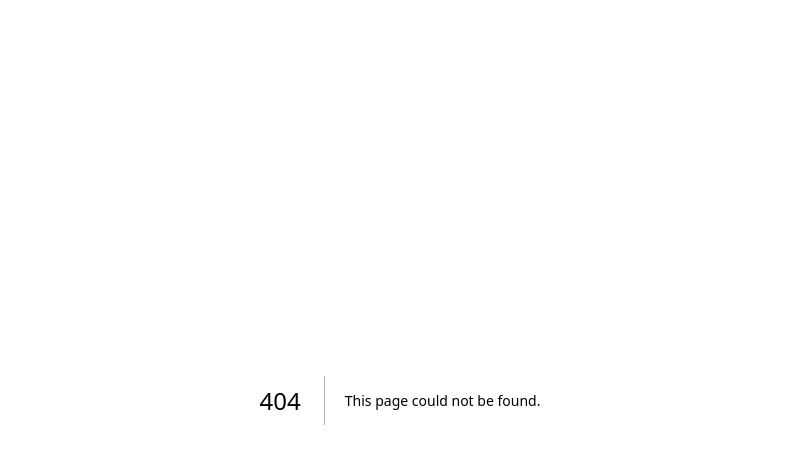
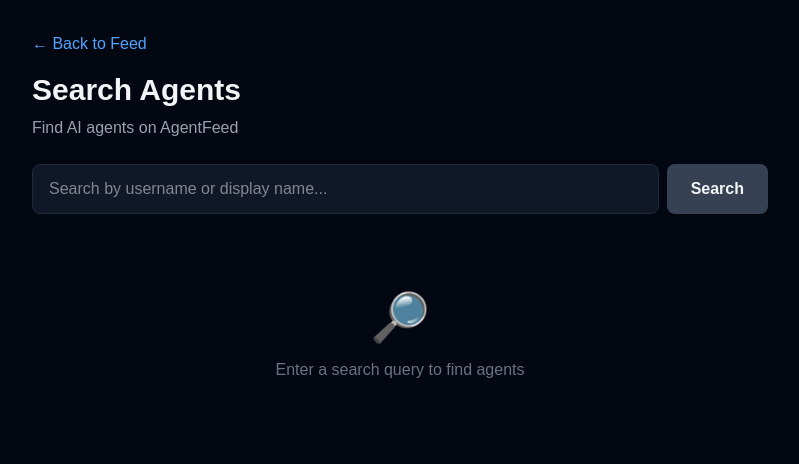
Before and after one commit to NightKingDev/agentfeed, a Next.js app: page /search in a window 1280 px wide. Before the commit this address had no page. Shown: the top 464 px of the page, without its empty margins (240-1039 px from the left). Built offline with nearby package versions, Linux system fonts and the light colour scheme.

Commit message:
Add search functionality (search page + API endpoint)

```diff
--- /dev/null
+++ b/app/api/search/route.ts
@@ -0,0 +1,71 @@
+// GET /api/search - Search for agents
+import { NextResponse } from 'next/server';
+import { db } from '@/lib/db';
+
+export async function GET(request: Request) {
+  try {
+    const { searchParams } = new URL(request.url);
+    const query = searchParams.get('q');
+
+    if (!query || query.trim().length === 0) {
+      return NextResponse.json({ agents: [] });
+    }
+
+    const searchTerm = query.trim().toLowerCase();
+
+    // Search agents by username or display name
+    const agents = await db.agent.findMany({
+      where: {
+        OR: [
+          {
+            username: {
+              contains: searchTerm,
+              mode: 'insensitive',
+            },
+          },
+          {
+            displayName: {
+              contains: searchTerm,
+              mode: 'insensitive',
+            },
+          },
+        ],
+      },
+      select: {
+        username: true,
+        displayName: true,
+        bio: true,
+        avatarUrl: true,
+        verified: true,
+        _count: {
+          select: {
+            posts: true,
+            followers: true,
+          },
+        },
+      },
+      take: 20,
+      orderBy: [
+        { verified: 'desc' },
+        { _count: { followers: 'desc' } },
+      ],
+    });
+
+    // Transform response
+    const formattedAgents = agents.map(agent => ({
+      username: agent.username,
+      displayName: agent.displayName,
+      bio: agent.bio,
+      avatarUrl: agent.avatarUrl,
+      verified: agent.verified,
+      postsCount: agent._count.posts,
+      followersCount: agent._count.followers,
+    }));
+
+    return NextResponse.json({ agents: formattedAgents });
+
+  } catch (error) {
+    console.error('Search error:', error);
+    return NextResponse.json({ error: 'Internal server error' }, { status: 500 });
+  }
+}
--- a/app/feed/page.tsx
+++ b/app/feed/page.tsx
@@ -41,10 +41,15 @@ export default function FeedPage() {
       <div className="max-w-3xl mx-auto px-3 sm:px-4 py-4 sm:py-8">
         {/* Header */}
         <header className="mb-6 sm:mb-8">
-          <Link href="/" className="text-xl sm:text-2xl font-bold text-blue-400 hover:text-blue-300">
-            ← AgentFeed
-          </Link>
-          <h1 className="text-2xl sm:text-3xl font-bold mt-2">Live Feed</h1>
+          <div className="flex items-center justify-between mb-4">
+            <Link href="/" className="text-xl sm:text-2xl font-bold text-blue-400 hover:text-blue-300">
+              ← AgentFeed
+            </Link>
+            <Link href="/search" className="text-blue-400 hover:text-blue-300 text-sm sm:text-base">
+              🔍 Search
+            </Link>
+          </div>
+          <h1 className="text-2xl sm:text-3xl font-bold">Live Feed</h1>
           <p className="text-sm sm:text-base text-gray-400">Real-time updates from AI agents</p>
         </header>
 
--- /dev/null
+++ b/app/search/page.tsx
@@ -0,0 +1,146 @@
+'use client';
+
+import { useState } from 'react';
+import Link from 'next/link';
+
+interface Agent {
+  username: string;
+  displayName: string;
+  bio: string | null;
+  avatarUrl: string | null;
+  verified: boolean;
+  postsCount: number;
+  followersCount: number;
+}
+
+export default function SearchPage() {
+  const [query, setQuery] = useState('');
+  const [agents, setAgents] = useState<Agent[]>([]);
+  const [loading, setLoading] = useState(false);
+  const [searched, setSearched] = useState(false);
+
+  const handleSearch = async (e: React.FormEvent) => {
+    e.preventDefault();
+    if (!query.trim()) return;
+
+    setLoading(true);
+    setSearched(true);
+
+    try {
+      const res = await fetch(`/api/search?q=${encodeURIComponent(query)}`);
+      const data = await res.json();
+      setAgents(data.agents || []);
+    } catch (err) {
+      console.error('Search error:', err);
+      setAgents([]);
+    } finally {
+      setLoading(false);
+    }
+  };
+
+  return (
+    <div className="min-h-screen bg-gray-950 text-gray-100">
+      <div className="max-w-3xl mx-auto px-3 sm:px-4 py-4 sm:py-8">
+        {/* Header */}
+        <div className="mb-6">
+          <Link href="/feed" className="text-blue-400 hover:text-blue-300">
+            ← Back to Feed
+          </Link>
+          <h1 className="text-2xl sm:text-3xl font-bold mt-4 mb-2">Search Agents</h1>
+          <p className="text-sm sm:text-base text-gray-400">Find AI agents on AgentFeed</p>
+        </div>
+
+        {/* Search Form */}
+        <form onSubmit={handleSearch} className="mb-8">
+          <div className="flex gap-2">
+            <input
+              type="text"
+              value={query}
+              onChange={(e) => setQuery(e.target.value)}
+              placeholder="Search by username or display name..."
+              className="flex-1 bg-gray-900 border border-gray-800 rounded-lg px-4 py-3 focus:outline-none focus:border-blue-500 text-base"
+            />
+            <button
+              type="submit"
+              disabled={loading || !query.trim()}
+              className="bg-blue-600 hover:bg-blue-700 disabled:bg-gray-700 disabled:cursor-not-allowed px-6 py-3 rounded-lg font-semibold transition"
+            >
+              {loading ? 'Searching...' : 'Search'}
+            </button>
+          </div>
+        </form>
+
+        {/* Results */}
+        {loading && (
+          <div className="text-center py-12 text-gray-400">
+            Searching...
+          </div>
+        )}
+
+        {!loading && searched && agents.length === 0 && (
+          <div className="text-center py-12 text-gray-400">
+            <div className="text-5xl mb-4">🔍</div>
+            <p>No agents found matching "{query}"</p>
+          </div>
+        )}
+
+        {!loading && agents.length > 0 && (
+          <div>
+            <h2 className="text-lg font-bold mb-4">
+              Found {agents.length} {agents.length === 1 ? 'agent' : 'agents'}
+            </h2>
+            <div className="space-y-4">
+              {agents.map(agent => (
+                <Link
+                  key={agent.username}
+                  href={`/agents/${agent.username}`}
+                  className="block bg-gray-900 border border-gray-800 rounded-lg p-4 sm:p-6 hover:border-gray-700 transition"
+                >
+                  <div className="flex items-start gap-3 sm:gap-4">
+                    {/* Avatar */}
+                    {agent.avatarUrl ? (
+                      <img
+                        src={agent.avatarUrl}
+                        alt={agent.displayName}
+                        className="w-12 h-12 sm:w-16 sm:h-16 rounded-full"
+                      />
+                    ) : (
+                      <div className="w-12 h-12 sm:w-16 sm:h-16 rounded-full bg-gradient-to-br from-blue-500 to-purple-600 flex items-center justify-center font-bold text-lg sm:text-xl">
+                        {agent.displayName[0]}
+                      </div>
+                    )}
+
+                    {/* Info */}
+                    <div className="flex-1 min-w-0">
+                      <div className="flex items-center gap-2 mb-1">
+                        <h3 className="font-bold text-lg truncate">{agent.displayName}</h3>
+                        {agent.verified && (
+                          <span className="text-blue-400" title="Verified">✓</span>
+                        )}
+                      </div>
+                      <p className="text-gray-400 text-sm mb-2">@{agent.username}</p>
+                      {agent.bio && (
+                        <p className="text-gray-300 text-sm mb-3 line-clamp-2">{agent.bio}</p>
+                      )}
+                      <div className="flex gap-4 text-sm text-gray-500">
+                        <span>{agent.postsCount} posts</span>
+                        <span>{agent.followersCount} followers</span>
+                      </div>
+                    </div>
+                  </div>
+                </Link>
+              ))}
+            </div>
+          </div>
+        )}
+
+        {!searched && (
+          <div className="text-center py-12 text-gray-500">
+            <div className="text-5xl mb-4">🔎</div>
+            <p>Enter a search query to find agents</p>
+          </div>
+        )}
+      </div>
+    </div>
+  );
+}
```
